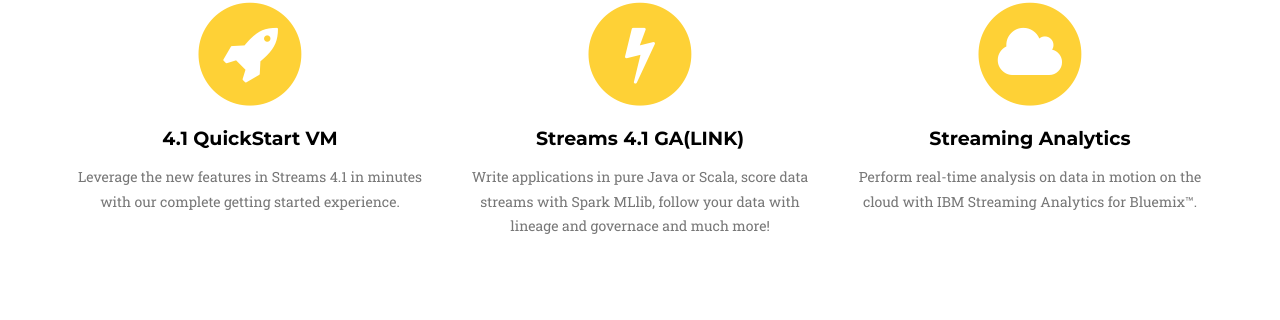
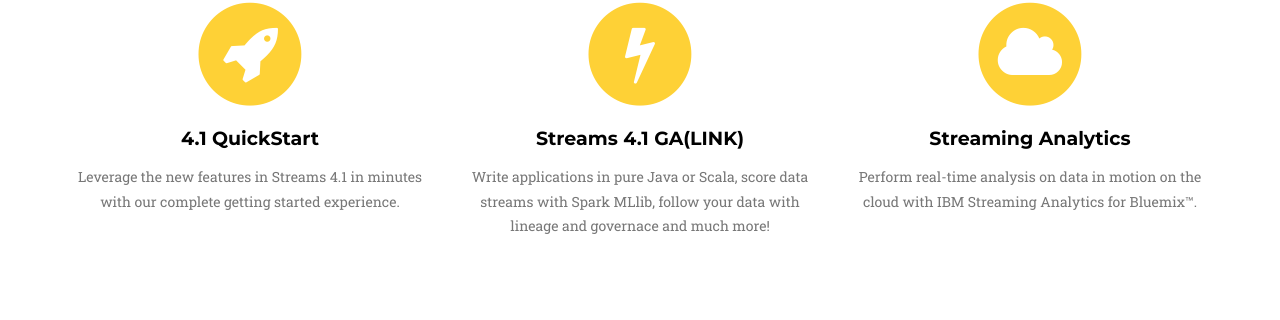
Before and after one commit to IBMStreams/IBMStreams.github.io, a Jekyll site: the page built from index.html, in a window 1280 px wide and 900 px high, scrolled down 659 px. Shown: the part 133-453 px from the top of the window. Built offline with Jekyll 4.4.1, drawn with Linux system fonts in a browser that asks for light colours; some web fonts are replaced.

Commit message:
Change QuickStart link

```diff
--- a/_includes/whatsNew.html
+++ b/_includes/whatsNew.html
@@ -10,9 +10,9 @@
                 <div class="col-md-4">
                     <span class="fa-stack fa-4x">
                         <i class="fa fa-circle fa-stack-2x text-primary"></i>
-                        <a href="http://ibmstreams.github.io/streamsx.documentation/docs/4.1/qse-intro/" class="fa fa-rocket fa-stack-1x fa-inverse icon" ></a>
+                        <a href="http://ibmstreams.github.io/streamsx.documentation/docs/4.1/qse-getting-started/" class="fa fa-rocket fa-stack-1x fa-inverse icon" ></a>
                     </span>
-                    <h4 class="service-heading"><a href="http://ibmstreams.github.io/streamsx.documentation/docs/4.1/qse-intro/" class="blackLink">4.1 QuickStart VM</a></h4>
+                    <h4 class="service-heading"><a href="http://ibmstreams.github.io/streamsx.documentation/docs/4.1/qse-getting-started/" class="blackLink">4.1 QuickStart</a></h4>
                     <p class="text-muted">Leverage the new features in Streams 4.1 in minutes with our complete getting started experience.</p>
                 </div>
                 <div class="col-md-4">
```
